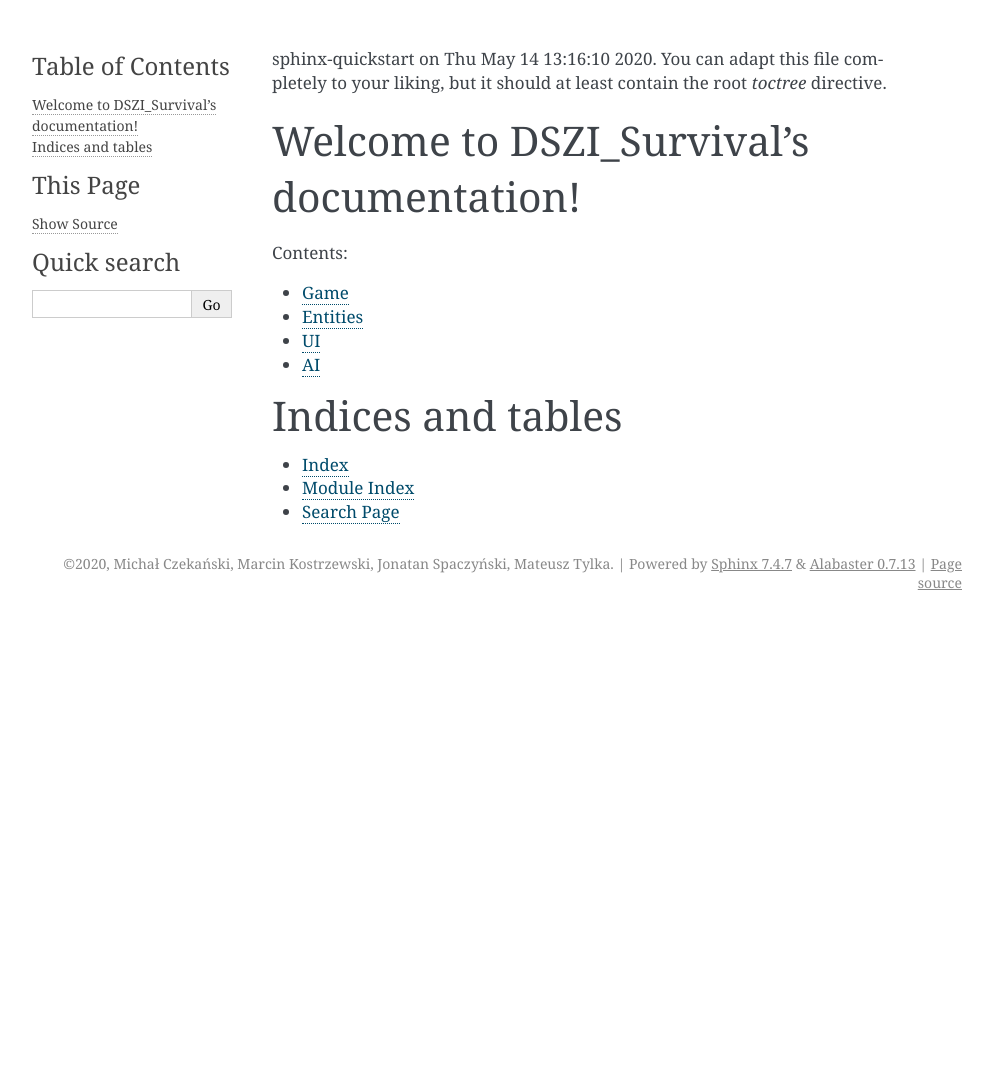
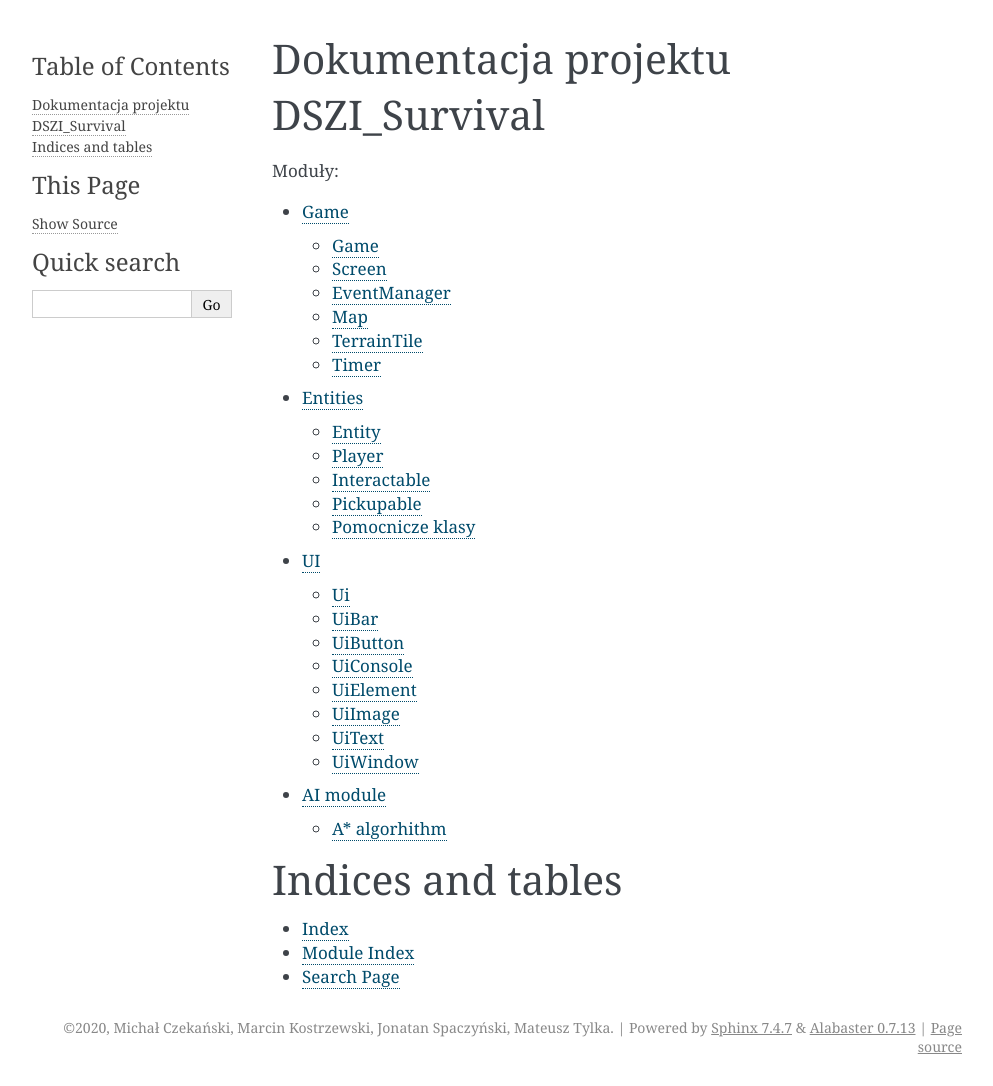
Before and after one commit to emkarcinos/DSZI_Survival, a Sphinx documentation site: the page built from doc/index.rst, in a window 1280 px wide. Shown: the whole page, without its empty margins (148-1141 px from the left). Built offline with Sphinx 7.4.7, drawn with Linux system fonts in a browser that asks for light colours; before the commit the page ends 900 px from its top, so only the background shows below that.

Commit message:
Prettier doc

```diff
--- a/doc/index.rst
+++ b/doc/index.rst
@@ -1,14 +1,9 @@
-.. DSZI_Survival documentation master file, created by
-sphinx-quickstart on Thu May 14 13:16:10 2020.
-You can adapt this file completely to your liking, but it should at least
-contain the root `toctree` directive.
-
-Welcome to DSZI_Survival's documentation!
+Dokumentacja projektu DSZI_Survival
 =========================================
 
 .. toctree::
    :maxdepth: 2
-   :caption: Contents:
+   :caption: Moduły:
 
    src/game
    src/entities
--- a/doc/src/ai.rst
+++ b/doc/src/ai.rst
@@ -1,5 +1,8 @@
-AI
-==
+AI module
+=========
+
+A* algorhithm
+*************
 
 .. automodule:: AutomaticMovement
     :members:
--- a/doc/src/ui.rst
+++ b/doc/src/ui.rst
@@ -1,40 +1,66 @@
 UI
 ==
+
+Ui
+**
+
+Kontener przechowujący wszystkie elementy interfejsu.
 
 .. automodule:: Ui
     :members:
     :undoc-members:
+
+UiBar
+*****
 
 .. automodule:: UiBar
     :show-inheritance:
     :members:
     :undoc-members:
 
+UiButton
+********
+
 .. automodule:: UiButton
     :show-inheritance:
     :members:
     :undoc-members:
+
+UiConsole
+*********
 
 .. automodule:: UiConsole
     :show-inheritance:
     :members:
     :undoc-members:
 
+UiElement
+*********
+
 .. automodule:: UiElement
     :show-inheritance:
     :members:
     :undoc-members:
+
+UiImage
+*******
 
 .. automodule:: UiImage
     :show-inheritance:
     :members:
     :undoc-members:
 
+UiText
+******
+
 .. automodule:: UiText
     :show-inheritance:
     :members:
     :undoc-members:
 
+UiWindow
+********
+
 .. automodule:: UiWindow
     :show-inheritance:
     :members:
```
Also changed, not shown: doc/src/entities.rst (+31 -0 lines), doc/src/game.rst (+33 -0 lines).
